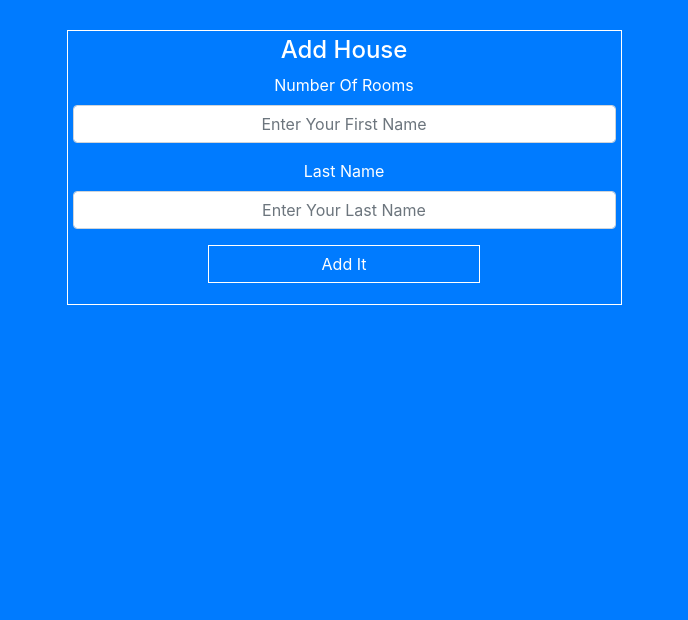
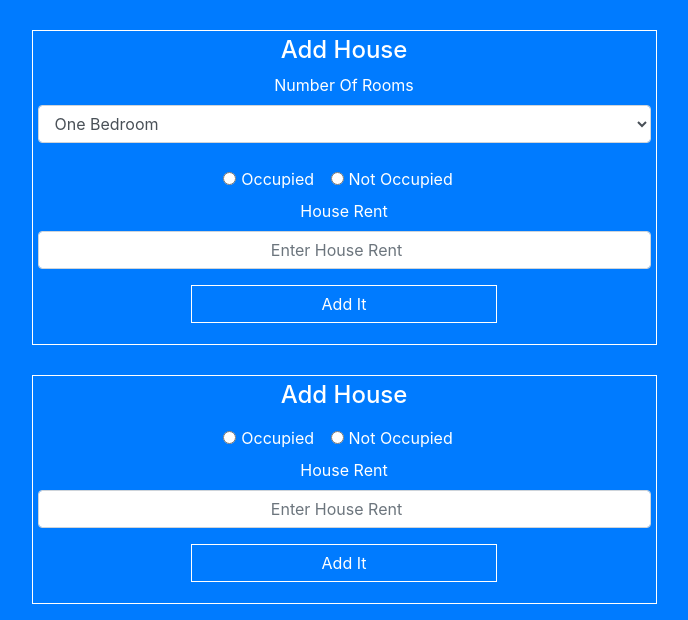
Before and after one commit to kelraf/rms-ui, a plain HTML site: page pages/house_form.html in a window 1280 px wide. Shown: the whole page, without its empty margins (296-984 px from the left). Drawn offline with Linux system fonts and the light colour scheme.

Commit message:
edited add house forms

```diff
--- a/css/custom/forms.css
+++ b/css/custom/forms.css
@@ -13,6 +13,11 @@
 .register input {
     text-align: center;
 }
+
+
+/* .register input[type=select] option {
+    text-align: center;
+} */
 
 .btn-custom {
     background: transparent;
--- a/pages/house_form.html
+++ b/pages/house_form.html
@@ -12,9 +12,12 @@
 
 <body class="bg-primary">
 
-    <div class="container">
+    <div class="container-fluid">
         <div class="row">
             <div class="col-12 bg-primary">
+
+
+                <!-- House Form -->
                 <form action="" method="post" class="register">
 
                     <div class="reg-header">
@@ -23,20 +26,81 @@
 
                     <div class="form-group">
                         <label for="numberOfRoom">Number Of Rooms</label>
-                        <input type="text" class="form-control" placeholder="Enter Your First Name" name="firstName">
+                        <select name="numberOfRooms" id="" class="form-control">
+                            <option value="1">One Bedroom</option>
+                            <option value="2">Two Bedroom</option>
+                            <option value="3">Three Bedroom</option>
+                            <option value="4">Four Bedroom</option>
+                            <option value="5">Five Bedroom</option>
+                            <option value="6">Six Bedroom</option>
+                            <option value="7">Seven Bedroom</option>
+                            <option value="8">Eight Bedroom</option>
+                            <option value="9">Nine Bedroom</option>
+                            <option value="10">Ten Bedroom</option>
+                        </select>
+                    </div>
+
+                    <div class="form-check form-check-inline pt-2 pb-2">
+                        <input type="radio" class="form-check-input" value="occupied" name="gender">
+                        <label for="occupied" class="form-check-label">Occupied</label>
+                    </div>
+
+                    <div class="form-check form-check-inline pt-2 pb-2">
+                        <input type="radio" class="form-check-input" value="notOccupied" name="gender">
+                        <label for="notOccupied" class="form-check-label">Not Occupied</label>
                     </div>
 
                     <div class="form-group">
-                        <label for="lastName">Last Name</label>
-                        <input type="text" class="form-control" name="lastName" placeholder="Enter Your Last Name">
+                        <label for="houseRent">House Rent</label>
+                        <input type="number" class="form-control" name="rent" placeholder="Enter House Rent">
                     </div>
 
                     <div class="form-group">
                         <button type="submit" class="btn btn-primary btn-custom btn-50">Add It</button>
                     </div>
+                </form>
+                <!-- End of House Form -->
 
+                <!-- Bedsitter -->
+
+                <form action="" method="post" class="register">
+
+                    <div class="reg-header">
+                        <h4>Add House</h4>
+                    </div>
+
+                    <div class="form-check form-check-inline pt-2 pb-2">
+                        <input type="radio" class="form-check-input" value="occupied" name="gender">
+                        <label for="occupied" class="form-check-label">Occupied</label>
+                    </div>
+
+                    <div class="form-check form-check-inline pt-2 pb-2">
+                        <input type="radio" class="form-check-input" value="notOccupied" name="gender">
+                        <label for="notOccupied" class="form-check-label">Not Occupied</label>
+                    </div>
+
+                    <div class="form-group">
+                        <label for="houseRent">House Rent</label>
+                        <input type="number" class="form-control" name="rent" placeholder="Enter House Rent">
+                    </div>
+
+                    <div class="form-group">
+                        <button type="submit" class="btn btn-primary btn-custom btn-50">Add It</button>
+                    </div>
                 </form>
+
+                <!-- End of Bedsitter -->
             </div>
+
+
+            <!-- Forms Tabs -->
+
+
+
+            <!-- End Of Forms Tabs -->
+
+
+
         </div>
     </div>
 
```
